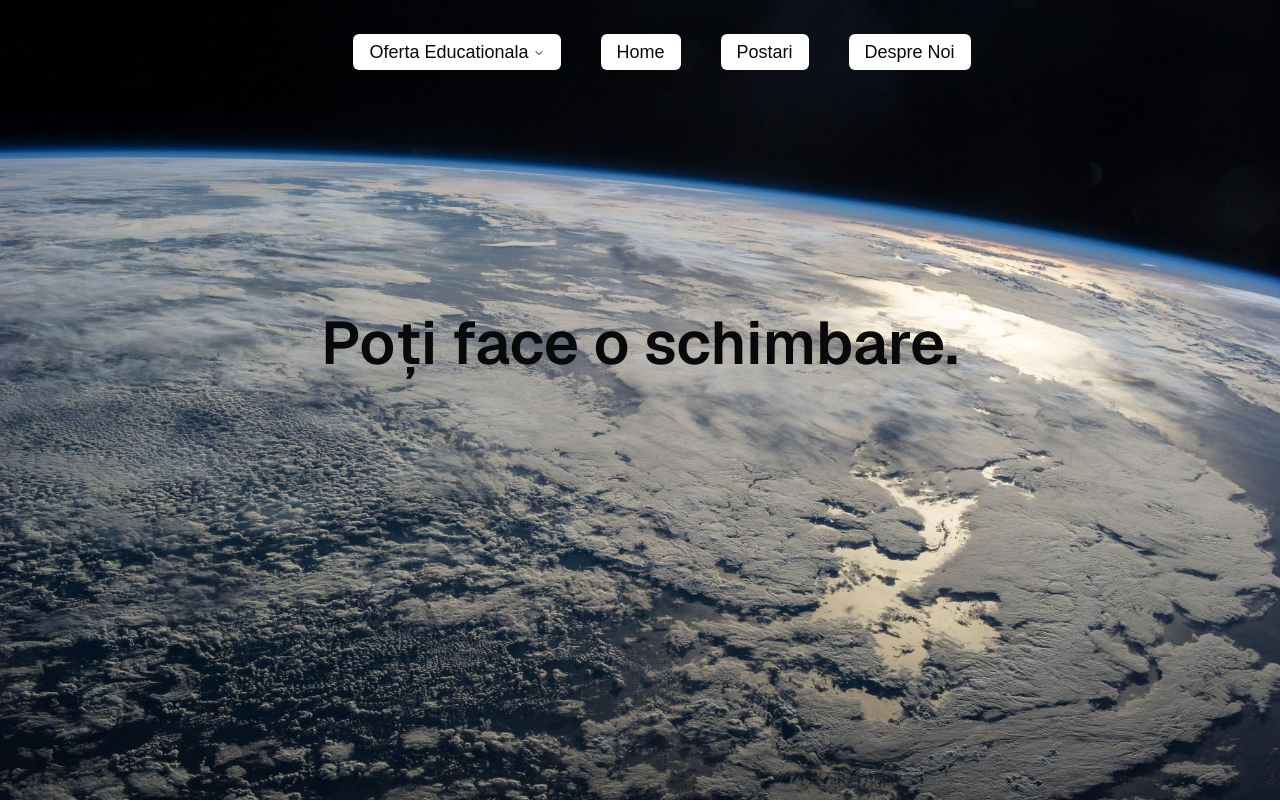
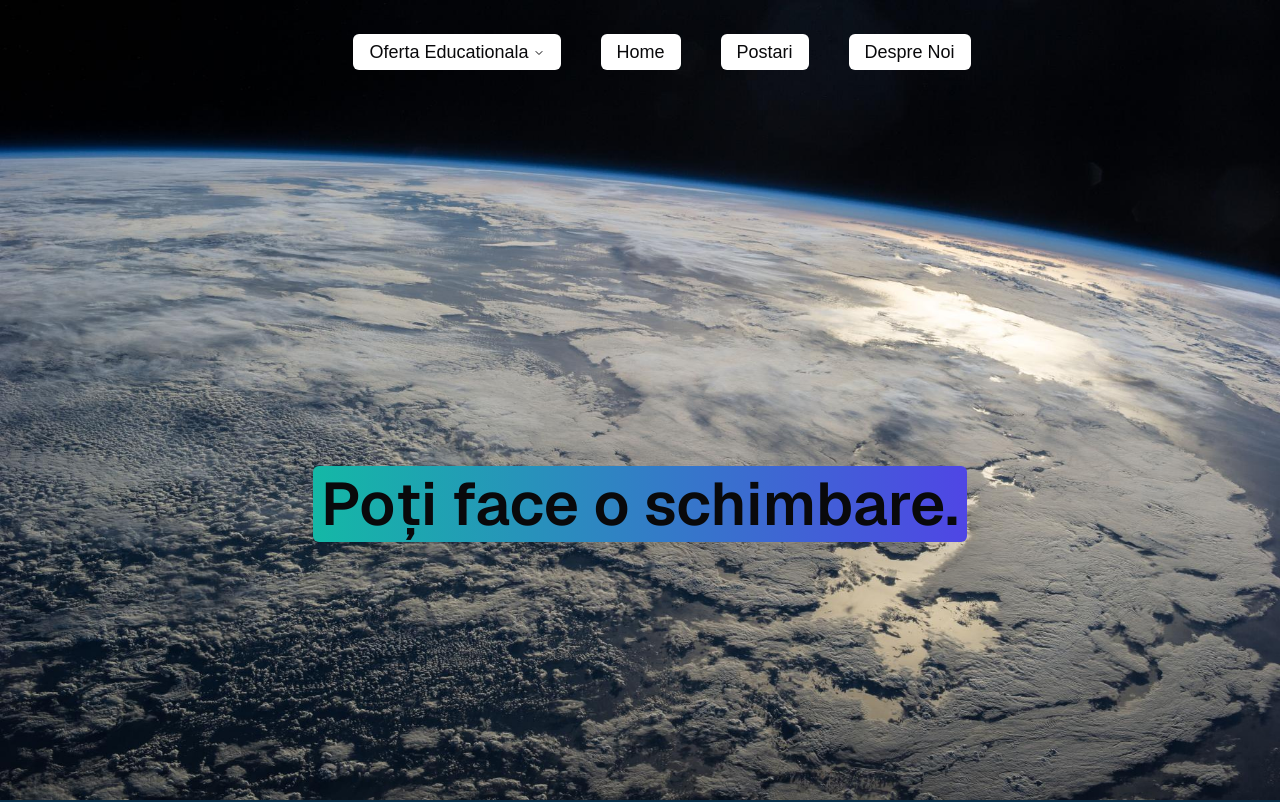
Before and after one commit to andreishark/moisil_aplicatie_2025, a Next.js app: page / in a window 1280 px wide. Shown: the top 802 px of the page. Built offline with nearby package versions, Linux system fonts and the light colour scheme; grey boxes are pictures that could not be loaded.

Commit message:
Main page

```diff
--- a/src/app/page.tsx
+++ b/src/app/page.tsx
@@ -3,16 +3,13 @@ import Image from "next/image";
 
 export default function Home() {
   return (
-     <div className="grid grid-rows-auto items-center justify-items-center min-h-screen p-8 pb-20 gap-16 sm:p-20 font-[family-name:var(--font-geist-sans)]">
+     <div className="grid grid-flow-row items-center justify-items-center min-h-screen bg-sky-950 p-8 pb-20 gap-16 sm:p-20 font-[family-name:var(--font-geist-sans)]">
       <Image
         src="/nasa-earth.jpg"
         alt="Earth photo"
         fill={true}
       />
-      <h1 className="text-6xl text-center font-semibold z-10 drop-shadow-2xl">Poți face o schimbare.</h1>
-      <main className="flex flex-col gap-8 row-start-2 items-center sm:items-start">
-
-      </main>
+      <h1 className="bg-clip-border border-slate-300 rounded-md p-2 bg-gradient-to-r from-teal-500 to-indigo-600 text-6xl text-center font-semibold z-10 drop-shadow-2xl">Poți face o schimbare.</h1>
     </div>
   );
 }
```
